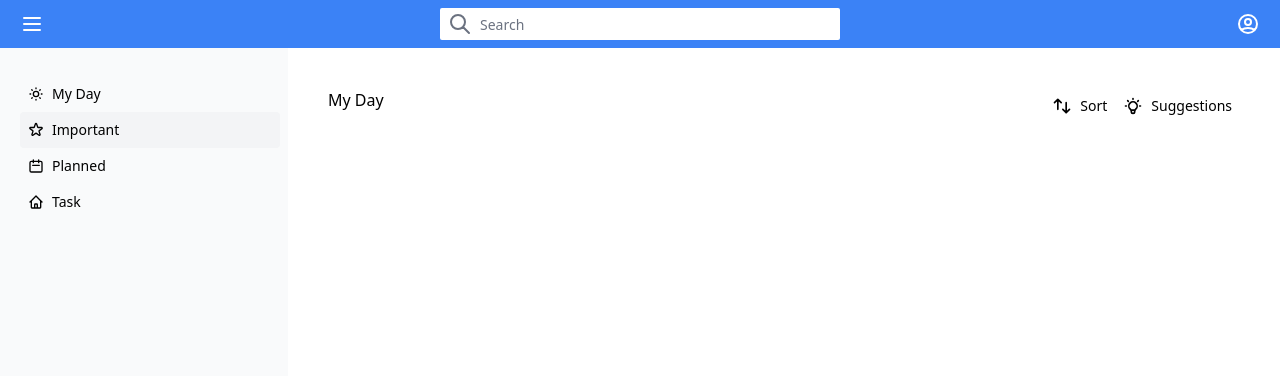
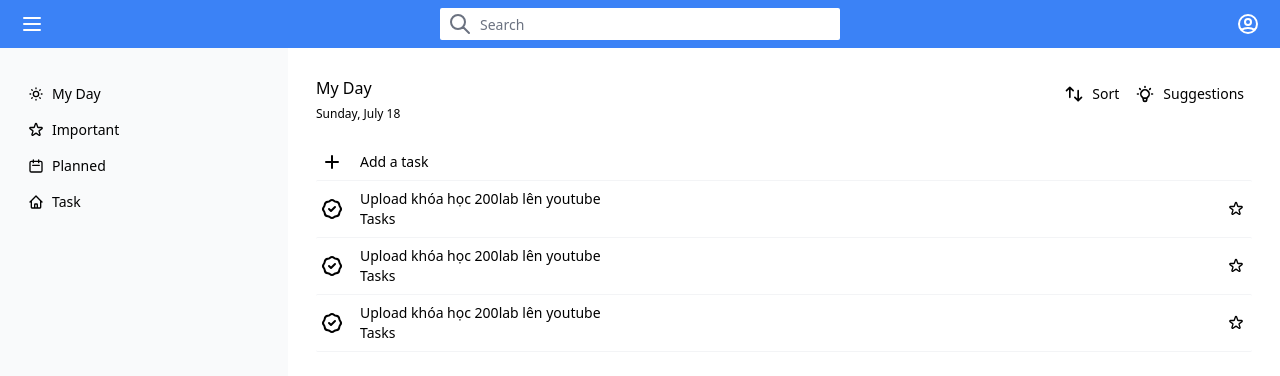
Before and after one commit to dotuan9x/angular-todoist, an Angular app: page / in a window 1280 px wide. Shown: the top 376 px of the page. Built offline with nearby package versions, Linux system fonts and the light colour scheme.

Commit message:
Update layout

```diff
--- a/src/app/app.component.html
+++ b/src/app/app.component.html
@@ -1,6 +1,7 @@
 <!-- Header -->
-<div class="toolbar h-12 w-full bg-blue-500">
-  <div class="h-full flex items-center px-5">
+<div class="flex flex-col h-screen">
+  <div class="flex flex-none toolbar h-12 w-full bg-blue-500">
+    <div class="h-full w-full flex items-center px-5">
       <div class="flex flex-none">
       <span class="text-white cursor-pointer">
         <svg xmlns="http://www.w3.org/2000/svg" class="h-6 w-6" fill="none" viewBox="0 0 24 24" stroke="currentColor">
@@ -33,10 +34,10 @@
       </div>
     </div>
   </div>
-<div class="flex flex-row w-full">
-  <div class="flex none bg-gray-50 w-72 h-screen">
+  <div class="flex flex-grow flex-row w-full">
+    <div class="flex none bg-gray-50 w-72">
       <ul class="w-full cursor-pointer mt-7 ml-5 pr-2">
-        <li class="rounded">
+        <li class="hover:bg-gray-100 rounded">
           <div class="flex flex-row items-center w-full h-9 px-2 py-2 text-sm">
             <span class="pr-2">
               <svg xmlns="http://www.w3.org/2000/svg" class="h-4 w-4" fill="none" viewBox="0 0 24 24" stroke="currentColor">
@@ -46,7 +47,7 @@
             <label class="font-medium">My Day</label>
           </div>
         </li>
-        <li class="bg-gray-100 rounded">
+        <li class="hover:bg-gray-100 rounded">
           <div class="flex flex-row items-center w-full h-9 px-2 py-2 text-sm">
             <span class="pr-2">
               <svg xmlns="http://www.w3.org/2000/svg" class="h-4 w-4" fill="none" viewBox="0 0 24 24" stroke="currentColor">
@@ -56,7 +57,7 @@
             <label class="">Important</label>
           </div>
         </li>
-        <li class="rounded">
+        <li class="hover:bg-gray-100 rounded">
           <div class="flex flex-row items-center w-full h-9 px-2 py-2 text-sm">
             <span class="pr-2">
               <svg xmlns="http://www.w3.org/2000/svg" class="h-4 w-4" fill="none" viewBox="0 0 24 24" stroke="currentColor">
@@ -66,7 +67,7 @@
             <label class="">Planned</label>
           </div>
         </li>
-        <li class="rounded">
+        <li class="hover:bg-gray-100 rounded">
           <div class="flex flex-row items-center w-full h-9 px-2 py-2 text-sm">
             <span class="pr-2">
               <svg xmlns="http://www.w3.org/2000/svg" class="h-4 w-4" fill="none" viewBox="0 0 24 24" stroke="currentColor">
@@ -78,23 +79,96 @@
         </li>
       </ul>
     </div>
-  <div class="flex flex-grow p-10">
-      <div class="flex flex-row w-full justify-between">
+    <div class="flex flex-col flex-grow p-7">
+      <div class="flex flex-row flex-none w-full justify-between">
+        <div class="">
           <h1 class="">My Day</h1>
+          <span class="text-xs">Sunday, July 18</span>
+        </div>
         <div class="flex flex-row text-sm">
-          <div class="flex flex-row cursor-pointer p-2">
+          <div class="flex flex-row cursor-pointer p-2 rounded hover:bg-gray-100">
             <svg xmlns="http://www.w3.org/2000/svg" class="h-5 w-5" fill="none" viewBox="0 0 24 24" stroke="currentColor">
               <path stroke-linecap="round" stroke-linejoin="round" stroke-width="2" d="M7 16V4m0 0L3 8m4-4l4 4m6 0v12m0 0l4-4m-4 4l-4-4" />
             </svg>
-            <label class="pl-2">Sort</label>
+            <label class="pl-2 cursor-pointer">Sort</label>
           </div>
-          <div class="flex flex-row cursor-pointer p-2">
+          <div class="flex flex-row cursor-pointer p-2 rounded hover:bg-gray-100">
             <svg xmlns="http://www.w3.org/2000/svg" class="h-5 w-5" fill="none" viewBox="0 0 24 24" stroke="currentColor">
               <path stroke-linecap="round" stroke-linejoin="round" stroke-width="2" d="M9.663 17h4.673M12 3v1m6.364 1.636l-.707.707M21 12h-1M4 12H3m3.343-5.657l-.707-.707m2.828 9.9a5 5 0 117.072 0l-.548.547A3.374 3.374 0 0014 18.469V19a2 2 0 11-4 0v-.531c0-.895-.356-1.754-.988-2.386l-.548-.547z" />
             </svg>
-            <label class="pl-2">Suggestions</label>
+            <label class="pl-2 cursor-pointer">Suggestions</label>
+          </div>
+        </div>
+      </div>
+      <div class="flex flex-grow flex-col mt-5">
+        <div class="w-full flex flex-row cursor-text">
+          <div class="flex flex-none items-center justify-center w-8">
+            <svg xmlns="http://www.w3.org/2000/svg" class="h-6 w-6" fill="none" viewBox="0 0 24 24" stroke="currentColor">
+              <path stroke-linecap="round" stroke-linejoin="round" stroke-width="2" d="M12 6v6m0 0v6m0-6h6m-6 0H6" />
+            </svg>
+          </div>
+          <div class="flex flex-col flex-grow px-3 py-2">
+            <label class="text-sm cursor-text">Add a task</label>
+          </div>
+        </div>
+
+        <ul class="w-full">
+          <li class="w-full flex flex-row border-t border-gray-100 cursor-pointer hover:bg-indigo-50 hover:border-indigo-50 rounded-sm">
+            <div class="flex flex-none items-center justify-center w-8">
+              <svg xmlns="http://www.w3.org/2000/svg" class="h-6 w-6" fill="none" viewBox="0 0 24 24" stroke="currentColor">
+                <path stroke-linecap="round" stroke-linejoin="round" stroke-width="2" d="M9 12l2 2 4-4M7.835 4.697a3.42 3.42 0 001.946-.806 3.42 3.42 0 014.438 0 3.42 3.42 0 001.946.806 3.42 3.42 0 013.138 3.138 3.42 3.42 0 00.806 1.946 3.42 3.42 0 010 4.438 3.42 3.42 0 00-.806 1.946 3.42 3.42 0 01-3.138 3.138 3.42 3.42 0 00-1.946.806 3.42 3.42 0 01-4.438 0 3.42 3.42 0 00-1.946-.806 3.42 3.42 0 01-3.138-3.138 3.42 3.42 0 00-.806-1.946 3.42 3.42 0 010-4.438 3.42 3.42 0 00.806-1.946 3.42 3.42 0 013.138-3.138z" />
+              </svg>
+            </div>
+            <div class="flex flex-col flex-grow px-3 py-2">
+              <label class="text-sm">Upload khóa học 200lab lên youtube</label>
+              <div class="text-sm">
+                <span>Tasks</span>
+              </div>
+            </div>
+            <div class="flex flex-none items-center justify-center w-8">
+              <svg xmlns="http://www.w3.org/2000/svg" class="h-4 w-4" fill="none" viewBox="0 0 24 24" stroke="currentColor">
+                <path stroke-linecap="round" stroke-linejoin="round" stroke-width="2" d="M11.049 2.927c.3-.921 1.603-.921 1.902 0l1.519 4.674a1 1 0 00.95.69h4.915c.969 0 1.371 1.24.588 1.81l-3.976 2.888a1 1 0 00-.363 1.118l1.518 4.674c.3.922-.755 1.688-1.538 1.118l-3.976-2.888a1 1 0 00-1.176 0l-3.976 2.888c-.783.57-1.838-.197-1.538-1.118l1.518-4.674a1 1 0 00-.363-1.118l-3.976-2.888c-.784-.57-.38-1.81.588-1.81h4.914a1 1 0 00.951-.69l1.519-4.674z" />
+              </svg>
+            </div>
+          </li>
+          <li class="w-full flex flex-row border-t border-gray-100 cursor-pointer hover:bg-indigo-50 hover:border-indigo-50 rounded-sm">
+            <div class="flex flex-none items-center justify-center w-8">
+              <svg xmlns="http://www.w3.org/2000/svg" class="h-6 w-6" fill="none" viewBox="0 0 24 24" stroke="currentColor">
+                <path stroke-linecap="round" stroke-linejoin="round" stroke-width="2" d="M9 12l2 2 4-4M7.835 4.697a3.42 3.42 0 001.946-.806 3.42 3.42 0 014.438 0 3.42 3.42 0 001.946.806 3.42 3.42 0 013.138 3.138 3.42 3.42 0 00.806 1.946 3.42 3.42 0 010 4.438 3.42 3.42 0 00-.806 1.946 3.42 3.42 0 01-3.138 3.138 3.42 3.42 0 00-1.946.806 3.42 3.42 0 01-4.438 0 3.42 3.42 0 00-1.946-.806 3.42 3.42 0 01-3.138-3.138 3.42 3.42 0 00-.806-1.946 3.42 3.42 0 010-4.438 3.42 3.42 0 00.806-1.946 3.42 3.42 0 013.138-3.138z" />
+              </svg>
+            </div>
+            <div class="flex flex-col flex-grow px-3 py-2">
+              <label class="text-sm">Upload khóa học 200lab lên youtube</label>
+              <div class="text-sm">
+                <span>Tasks</span>
+              </div>
+            </div>
+            <div class="flex flex-none items-center justify-center w-8">
+              <svg xmlns="http://www.w3.org/2000/svg" class="h-4 w-4" fill="none" viewBox="0 0 24 24" stroke="currentColor">
+                <path stroke-linecap="round" stroke-linejoin="round" stroke-width="2" d="M11.049 2.927c.3-.921 1.603-.921 1.902 0l1.519 4.674a1 1 0 00.95.69h4.915c.969 0 1.371 1.24.588 1.81l-3.976 2.888a1 1 0 00-.363 1.118l1.518 4.674c.3.922-.755 1.688-1.538 1.118l-3.976-2.888a1 1 0 00-1.176 0l-3.976 2.888c-.783.57-1.838-.197-1.538-1.118l1.518-4.674a1 1 0 00-.363-1.118l-3.976-2.888c-.784-.57-.38-1.81.588-1.81h4.914a1 1 0 00.951-.69l1.519-4.674z" />
+              </svg>
+            </div>
+          </li>
+          <li class="w-full flex flex-row border-t border-b border-gray-100 cursor-pointer hover:bg-indigo-50 hover:border-indigo-50 rounded-sm">
+            <div class="flex flex-none items-center justify-center w-8">
+              <svg xmlns="http://www.w3.org/2000/svg" class="h-6 w-6" fill="none" viewBox="0 0 24 24" stroke="currentColor">
+                <path stroke-linecap="round" stroke-linejoin="round" stroke-width="2" d="M9 12l2 2 4-4M7.835 4.697a3.42 3.42 0 001.946-.806 3.42 3.42 0 014.438 0 3.42 3.42 0 001.946.806 3.42 3.42 0 013.138 3.138 3.42 3.42 0 00.806 1.946 3.42 3.42 0 010 4.438 3.42 3.42 0 00-.806 1.946 3.42 3.42 0 01-3.138 3.138 3.42 3.42 0 00-1.946.806 3.42 3.42 0 01-4.438 0 3.42 3.42 0 00-1.946-.806 3.42 3.42 0 01-3.138-3.138 3.42 3.42 0 00-.806-1.946 3.42 3.42 0 010-4.438 3.42 3.42 0 00.806-1.946 3.42 3.42 0 013.138-3.138z" />
+              </svg>
+            </div>
+            <div class="flex flex-col flex-grow px-3 py-2">
+              <label class="text-sm">Upload khóa học 200lab lên youtube</label>
+              <div class="text-sm">
+                <span>Tasks</span>
+              </div>
+            </div>
+            <div class="flex flex-none items-center justify-center w-8">
+              <svg xmlns="http://www.w3.org/2000/svg" class="h-4 w-4" fill="none" viewBox="0 0 24 24" stroke="currentColor">
+                <path stroke-linecap="round" stroke-linejoin="round" stroke-width="2" d="M11.049 2.927c.3-.921 1.603-.921 1.902 0l1.519 4.674a1 1 0 00.95.69h4.915c.969 0 1.371 1.24.588 1.81l-3.976 2.888a1 1 0 00-.363 1.118l1.518 4.674c.3.922-.755 1.688-1.538 1.118l-3.976-2.888a1 1 0 00-1.176 0l-3.976 2.888c-.783.57-1.838-.197-1.538-1.118l1.518-4.674a1 1 0 00-.363-1.118l-3.976-2.888c-.784-.57-.38-1.81.588-1.81h4.914a1 1 0 00.951-.69l1.519-4.674z" />
+              </svg>
+            </div>
+          </li>
+        </ul>
       </div>
     </div>
   </div>
 </div>
-</div>
```
Lines whose indentation alone changed are shown as unchanged.
